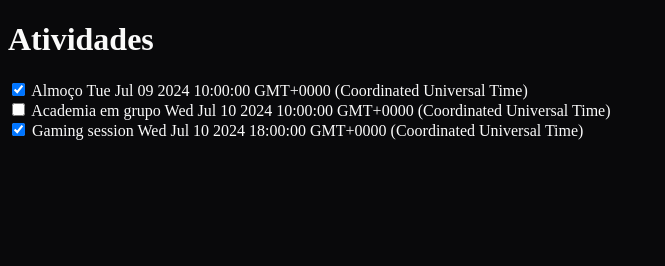
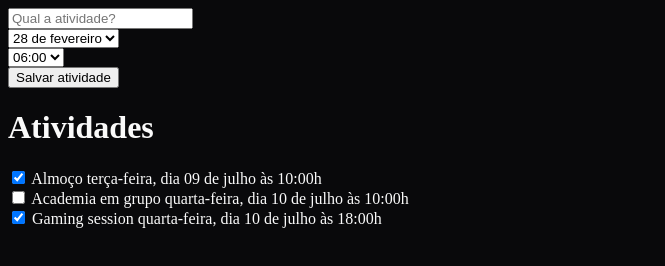
Before and after one commit to Marcelosoaresdev/Projeto-NLW-Journey, a plain HTML site: page index.html in a window 1280 px wide. Shown: the whole page, without its empty margins (0-665 px from the left). Drawn offline with nearby package versions, Linux system fonts and the light colour scheme.

Commit message:
data, hora, mes e validacoes

```diff
--- a/index.html
+++ b/index.html
@@ -1,16 +1,46 @@
 <!DOCTYPE html>
 <html lang="pt-br">
     <head>
-    <meta charset="UTF-8" />
-
-    <meta name="viewport" content="width=device-width, initial-scale=1.0" />
-    <link rel="stylesheet" href="main.css">
-    <title>Document</title>
+        <meta charset="UTF-8" />
+        <meta name="viewport" content="width=device-width, initial-scale=1.0" />
+        <link rel="stylesheet" href="main.css" />
+        <script src="https://cdn.jsdelivr.net/npm/dayjs@1/dayjs.min.js"></script>
+        <script src="https://cdn.jsdelivr.net/npm/dayjs@1/locale/pt-br.js"></script>
+        <script>dayjs.locale("pt-br")</script>
+        <title>Document</title>
     </head>
     <body>
-    <h1>Atividades</h1>
-    <section>
-    </section>
+
+        <form onsubmit="salvarAtividade(event)">
+
+            <div>
+                <input type="text"
+                placeholder="Qual a atividade?"
+                name="atividade"
+                required
+                >
+            </div>
+
+            <div>
+                <select name="dia">
+                    <option value="2024-03-01">01 de fevereiro</option>
+                </select>
+            </div>
+
+            <div>
+                <select name="hora">
+                    <option value="10:30">10:30</option>
+                </select>
+            </div>
+
+            <button>Salvar atividade</button>
+        </form>
+
+
+        <main>
+            <h1>Atividades</h1>
+            <section></section>
+        </main>
     </body>
     <script src="main.js"></script>
 </html>
--- a/main.js
+++ b/main.js
@@ -1,3 +1,20 @@
+//  bibliotecas e códigos de terceiros
+const formatador = (data) => {
+    return {
+        dia: {
+            numerico: dayjs(data).format('DD'),
+            semana: {
+                curto: dayjs(data).format('ddd'),
+                longo: dayjs(data).format('dddd')
+            }
+        },
+        mes: dayjs(data).format('MMMM'),
+        hora: dayjs(data).format('HH:mm')
+    }
+}
+
+formatador(new Date('2024-04-01'))
+
 //  object {}
 const atividade = {
     nome: "Almoço",
@@ -6,7 +23,7 @@ const atividade = {
 }
 
 //  lista. array. vetor []
-const atividades = [
+let atividades = [
     atividade,
     {
         nome: 'Academia em grupo',
@@ -20,10 +37,17 @@ const atividades = [
     },
 ]
 
+// atividades = []
+
 //  arrow function () => {}
 const criarItemDeAtividade = (atividade) => {
 
-    let input = '<input type="checkbox"'
+    let input = `
+    <input
+    onchange="concluirAtividade(event)"
+    value="${atividade.data}"
+    type="checkbox"
+    `
 
     if (atividade.finalizada) {
         input += 'checked'
@@ -31,17 +55,127 @@ const criarItemDeAtividade = (atividade) => {
 
     input += '>'
 
+    const formatar = formatador(atividade.data);
+
     return `
     <div>
         ${input}
         <span>${atividade.nome}</span>
-        <time>${atividade.data}</time>
+        <time>
+            ${formatar.dia.semana.longo},
+            dia ${formatar.dia.numerico}
+            de ${formatar.mes}
+            às ${formatar.hora}h
+        </time>
     </div>
     `
 }
 
-const section = document.querySelector('section')
+const atualizarListaDeAtividades = () => {
+    const section = document.querySelector('section')
 
-for (let atividade of atividades) {
-    section.innerHTML += criarItemDeAtividade(atividade)
+    section.innerHTML = ''
+
+
+    //  verificar se a minha lista está vazia
+    if (atividades.length == 0) {
+        section.innerHTML = `<p> Nenhuma atividade cadastrada.</p>`
+        return
+    }
+
+
+    for (let atividade of atividades) {
+        section.innerHTML += criarItemDeAtividade(atividade)
+    }
+
 }
+atualizarListaDeAtividades()
+
+const salvarAtividade = (event) => {
+    event.preventDefault()
+    const dadosDoFormulario = new FormData(event.target)
+
+    const nome = dadosDoFormulario.get('atividade')
+    const dia = dadosDoFormulario.get('dia')
+    const hora = dadosDoFormulario.get('hora')
+    const data = `${dia} ${hora}`
+
+    const novaAtividade = {
+        nome :nome,
+        data: data,
+        finalizada: false
+    }
+
+    const atividadeExiste = atividades.find( (atividade) => {
+        return atividade.data == novaAtividade.data
+    })
+
+    if (atividadeExiste) {
+        return alert('Dia/Hora não disponível ')
+    }
+
+
+    atividades = [novaAtividade,...atividades]
+    atualizarListaDeAtividades()
+}
+
+const criarDiasSelecao = () => {
+    const dias = [
+        "2024-02-28",
+        "2024-02-29",
+        "2024-03-01",
+        "2024-03-02",
+        "2024-03-03"
+    ]
+
+    let diasSelecao = ''
+
+    for (let dia of dias) {
+        const formatar = formatador(dia)
+        const diaFormatado = `
+        ${formatar.dia.numerico} de
+        ${formatar.mes}
+        `
+
+        diasSelecao += `
+        <option value="${dia}">${diaFormatado}</option>
+        `
+    }
+
+    document.
+    querySelector ('select[name="dia"]')
+    .innerHTML = diasSelecao
+
+}
+criarDiasSelecao()
+
+const criarHorasSelecao = () => {
+    let horasDisponiveis = ''
+
+    for (let i = 6; i< 23; i++) {
+        const hora = String(i).padStart(2, '0')
+        horasDisponiveis += `<option value="${hora}:00">${hora}:00</option>`
+        horasDisponiveis += `<option value="${hora}:30">${hora}:30</option>`
+    }
+
+
+    document
+    .querySelector('select[name="hora"]')
+    .innerHTML = horasDisponiveis
+}
+criarHorasSelecao()
+
+const concluirAtividade = (event) => {
+    const input = event.target
+    const dataDesteInput = input.value
+
+    const atividade = atividades.find((atividade) => {
+        return atividade.data == dataDesteInput
+    })
+
+    if (!atividade) {
+        return
+    }
+
+    atividade.finalizada = !atividade.finalizada
+}
```
